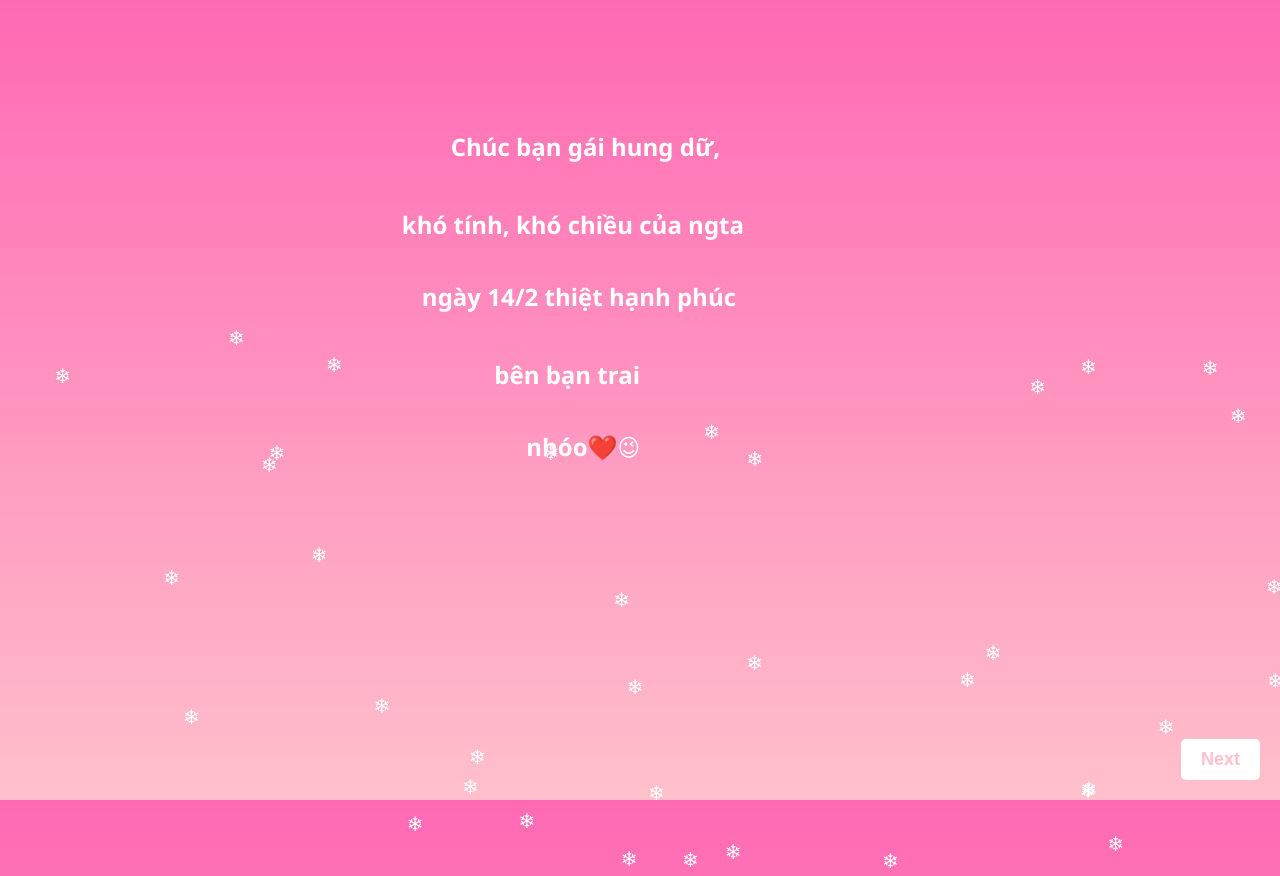
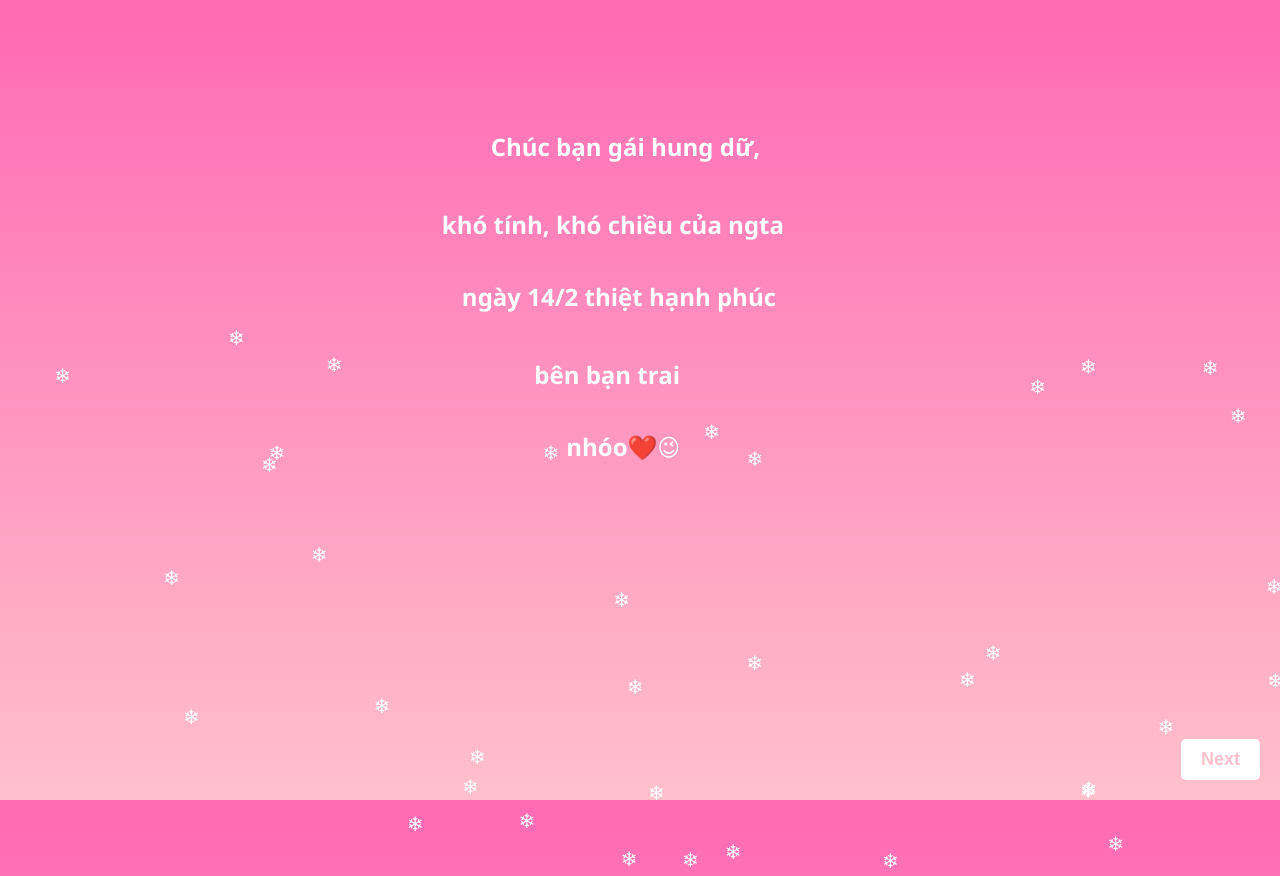
Before and after one commit to AnT2003/Valentine-with-girlfriend.github.io, a plain HTML site: page index.html in a window 1280 px wide. Shown: the top 876 px of the page. Drawn offline with Linux system fonts and the light colour scheme.

Commit message:
Update index.html

```diff
--- a/index.html
+++ b/index.html
@@ -178,11 +178,11 @@ canvas {
         <img src="templates/gf3.jpg" alt="ntbtyn 4">
         <img src="templates/gf6.jpg" alt="ntbtyn 5">
         <img src="templates/gf5.jpg" alt="ntbtyn 6">
-        <span id="cink" style="top: 5%; right: 40%;">Chúc bạn gái hung dữ,</span>
-        <span id="ngoan" style="top: 18%; right: 37%;">khó tính, khó chiều của ngta</span>
-        <span id="ngoan1" style="top: 30%; right: 38%;">ngày 14/2 thiệt hạnh phúc</span>
-        <span id="iu" style="top: 43%; right: 50%;">bên bạn trai</span>
-        <span id="iu1" style="top: 55%; right: 50%;">nhóo❤️😉</span>
+        <span id="cink" style="top: 5%; right: 35%;">Chúc bạn gái hung dữ,</span>
+        <span id="ngoan" style="top: 18%; right: 32%;">khó tính, khó chiều của ngta</span>
+        <span id="ngoan1" style="top: 30%; right: 33%;">ngày 14/2 thiệt hạnh phúc</span>
+        <span id="iu" style="top: 43%; right: 45%;">bên bạn trai</span>
+        <span id="iu1" style="top: 55%; right: 45%;">nhóo❤️😉</span>
     </div>
     <button id="nextButton">Next</button>
 </div>
```
